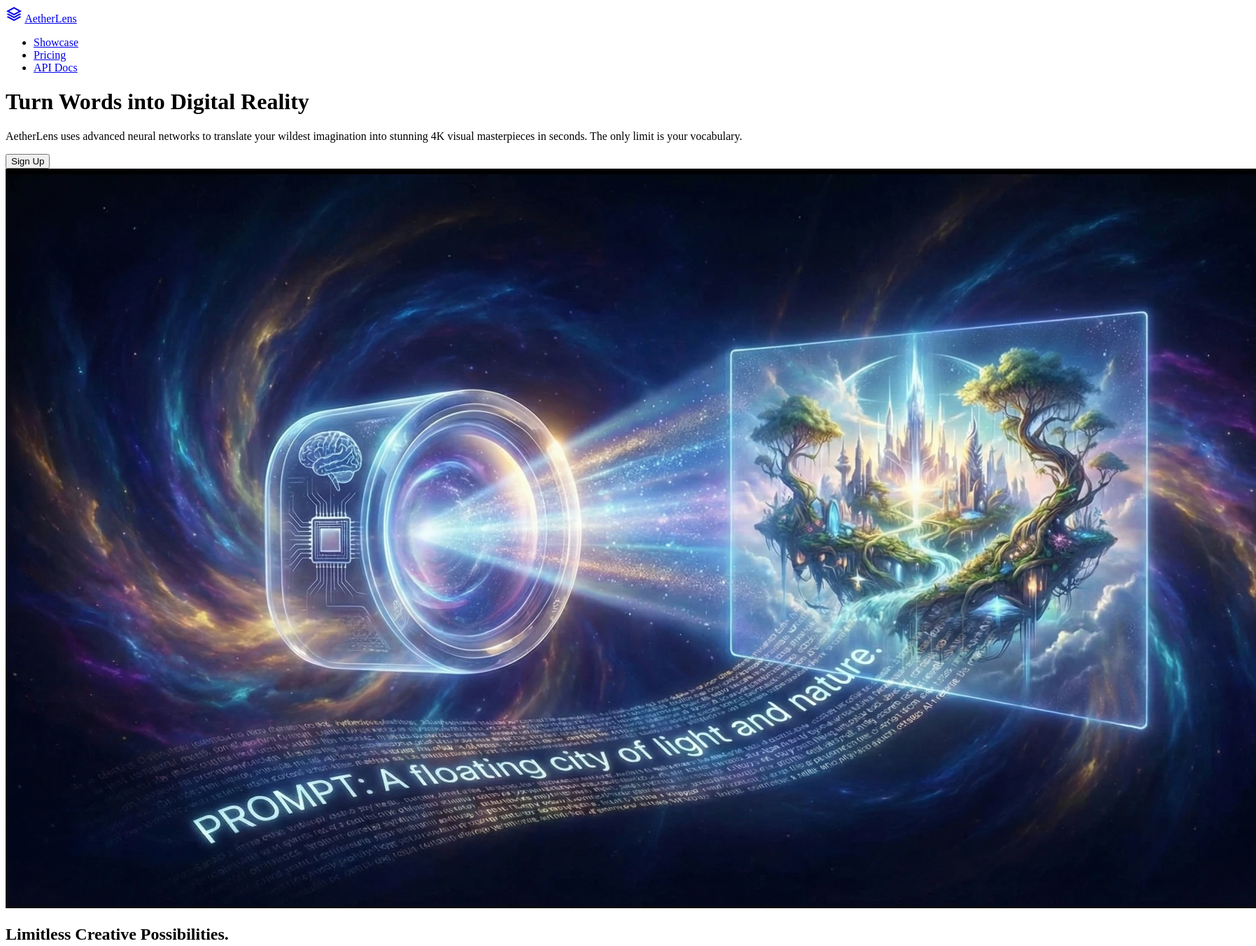
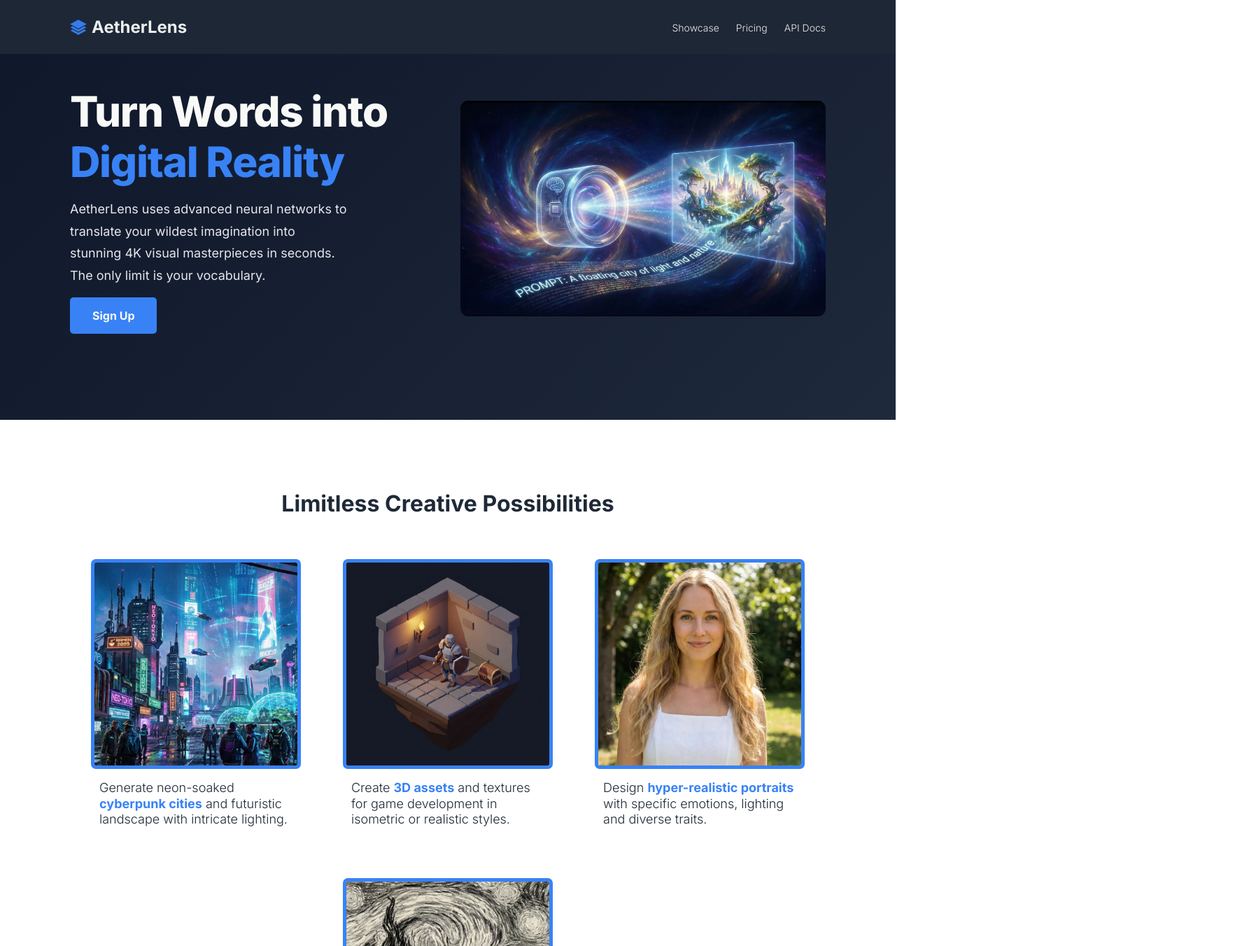
Before and after one commit to avinash4364/AetherLens, a plain HTML site: page index.html in a window 1280 px wide. Shown: the top 1352 px of the page at 70% size, 1795 px wide, since content can reach past the window. Drawn offline with nearby package versions, Linux system fonts and the light colour scheme.

Commit message:
Complete the CSS part of the Project

```diff
--- a/index.html
+++ b/index.html
@@ -20,10 +20,10 @@
     <!-- header section -->
     <div class="header">
       <div class="brand">
-        <a href="#" class="brand-logo"
-          ><span class="material-symbols-outlined"> stacks </span></a
-        >
-        <a href="#" class="brand-name">AetherLens</a>
+        <a href="#" class="brand">
+          <span class="material-symbols-outlined brand-logo"> stacks </span
+          ><span class="brand-name">AetherLens</span>
+        </a>
       </div>
       <ul class="navigation">
         <li><a href="#">Showcase</a></li>
@@ -56,7 +56,7 @@
 
     <!-- features section -->
     <div class="features">
-      <h2 class="features-heading">Limitless Creative Possibilities.</h2>
+      <h2 class="features-heading">Limitless Creative Possibilities</h2>
       <div class="features-card">
         <img
           src="images/neon-soaked.webp"
@@ -106,18 +106,16 @@
     <!-- quote section -->
     <div class="quote">
       <blockquote class="quote-text">
+        <span class="dbl-quote">"</span>
         <p>
-          <span class="dbl-quote">"</span>AetherLens didn't just speed up my
-          workflow; it completely redefined how I conceptualize art. It's not
-          just a tool, it's a digital muse that never sleeps.<span
-            class="dbl-quote"
-            >"</span
-          >
+          AetherLens didn't just speed up my workflow; it completely redefined
+          how I conceptualize art. It's not just a tool, it's a digital muse
+          that never sleeps.
         </p>
+        <span class="dbl-quote">"</span>
       </blockquote>
-      <p class="author-name">
-        - Elena R. <cite>Concept Artist, Nebulon Studios</cite>
-      </p>
+      <p class="author-name">- Elena R.</p>
+      <p class="cite"><cite>Concept Artist, Nebulon Studios</cite></p>
     </div>
 
     <!-- call to action section -->
--- a/style.css
+++ b/style.css
@@ -0,0 +1,270 @@
+:root {
+  --primary-color: #1f2937;
+  --secondary-color: #3882f6;
+  --primary-text: #f9faf8;
+  --secondary-text: #e5e7eb;
+  --small: 5px;
+  --medium: 7px;
+  --large: 11px;
+}
+
+* {
+  margin: 0;
+  padding: 0;
+  box-sizing: inherit;
+}
+
+html {
+  font-size: 62.5%;
+}
+
+body {
+  font-size: 1.6rem;
+  box-sizing: border-box;
+  font-family: "Inter", sans-serif;
+  font-optical-sizing: auto;
+  font-style: normal;
+}
+
+ul {
+  list-style: none;
+}
+
+a {
+  text-decoration: none;
+}
+
+button {
+  font-family: inherit;
+  background: none;
+  border: none;
+}
+
+.button {
+  background-color: var(--secondary-color);
+  color: var(--primary-text);
+  cursor: pointer;
+}
+
+.sign-up {
+  font-size: 1.6rem;
+  font-weight: 700;
+  border-radius: var(--small);
+}
+
+.material-symbols-outlined {
+  font-variation-settings: "FILL" 1, "wght" 700, "GRAD" 0, "opsz" 24;
+}
+
+.header {
+  background-color: var(--primary-color);
+  padding: 2.4rem 10rem;
+  display: flex;
+  justify-content: space-between;
+  align-items: center;
+  position: fixed;
+  width: 100%;
+  backdrop-filter: blur(8px);
+  z-index: 50;
+  opacity: 0.95;
+}
+
+.brand {
+  display: inline-flex;
+  align-items: center;
+  justify-content: center;
+  gap: 0.7rem;
+}
+
+.brand-logo {
+  color: var(--secondary-color);
+}
+
+.brand-name {
+  color: var(--primary-text);
+  font-size: 2.4rem;
+  font-weight: 700;
+}
+
+.navigation {
+  display: flex;
+  gap: 2.4rem;
+}
+
+.navigation a {
+  color: var(--primary-text);
+  font-weight: 300;
+  font-size: 1.4rem;
+}
+
+.hero {
+  display: flex;
+  align-items: center;
+  justify-content: space-between;
+  padding: 0 10rem;
+  background: linear-gradient(135deg, #0f172a 0%, #1e293b 100%);
+  height: 75vh;
+  flex-wrap: wrap;
+  gap: 3.6rem;
+}
+
+.hero > * {
+  flex: 1;
+}
+
+.hero-image {
+  width: 100%;
+  border-radius: var(--large);
+}
+
+.hero-left {
+  display: flex;
+  flex-direction: column;
+  color: var(--secondary-text);
+  gap: 1.6rem;
+}
+
+.main-heading {
+  color: var(--primary-text);
+  font-weight: 800;
+  font-size: 6rem;
+  letter-spacing: -1.25px;
+  width: 50rem;
+}
+
+.main-heading .highlight {
+  color: var(--secondary-color);
+}
+
+.hero-left .main-text {
+  font-weight: 400;
+  font-size: 1.8rem;
+  line-height: 1.75;
+  width: 40rem;
+}
+
+.hero-left .sign-up {
+  width: fit-content;
+  padding: 1.6rem 3.2rem;
+}
+
+.features {
+  padding: 10rem;
+  display: flex;
+  flex-wrap: wrap;
+  gap: 6rem;
+  justify-content: center;
+}
+
+.features-heading {
+  width: 100%;
+  text-align: center;
+  font-size: 3.2rem;
+  color: var(--primary-color);
+  font-weight: 700;
+}
+
+.features-card {
+  width: 30rem;
+}
+
+.features-image {
+  width: 100%;
+  height: 30rem;
+  object-fit: cover;
+  border: 5px solid var(--secondary-color);
+  border-radius: var(--medium);
+}
+
+.features-info {
+  color: var(--primary-color);
+  font-size: 1.8rem;
+  line-height: 1.25;
+  padding: 1.2rem;
+  font-weight: 300;
+}
+
+.features-info span.bold {
+  font-weight: 700;
+  color: var(--secondary-color);
+}
+
+.quote {
+  padding: 10rem;
+  background-color: var(--secondary-text);
+  color: var(--primary-color);
+}
+
+.quote > * {
+  max-width: 75%;
+  margin: 0 auto;
+}
+
+.quote .quote-text {
+  text-align: center;
+  font-weight: 300;
+  font-size: 3.6rem;
+  font-style: italic;
+  position: relative;
+}
+
+.quote .author-name {
+  font-size: 1.8rem;
+  font-weight: 700;
+  text-align: right;
+  margin-top: 3.2rem;
+}
+
+.quote .cite {
+  text-align: right;
+}
+
+.quote .dbl-quote {
+  font-size: 6rem;
+  font-weight: 300;
+  position: absolute;
+  opacity: 0.5;
+}
+
+.quote .dbl-quote:first-child {
+  left: -1rem;
+  top: -1rem;
+}
+
+.quote .dbl-quote:last-child {
+  right: -1rem;
+  bottom: -3rem;
+}
+
+.cta {
+  max-width: 54%;
+  background-color: var(--secondary-color);
+  margin: 10rem auto;
+  padding: 4.8rem 6.4rem;
+  border-radius: var(--large);
+  color: var(--primary-text);
+  display: flex;
+  align-items: center;
+  justify-content: space-between;
+}
+
+.cta .sign-up {
+  border: 2px solid var(--primary-text);
+  padding: 1.2rem 3.6rem;
+}
+
+.cta .cta-text {
+  color: var(--secondary-text);
+  margin-top: 0.5rem;
+}
+
+.footer {
+  background-color: var(--primary-color);
+  padding: 3.2rem 10rem;
+  text-align: center;
+}
+
+.footer .copyright {
+  color: var(--secondary-text);
+  opacity: 0.5;
+}
```
